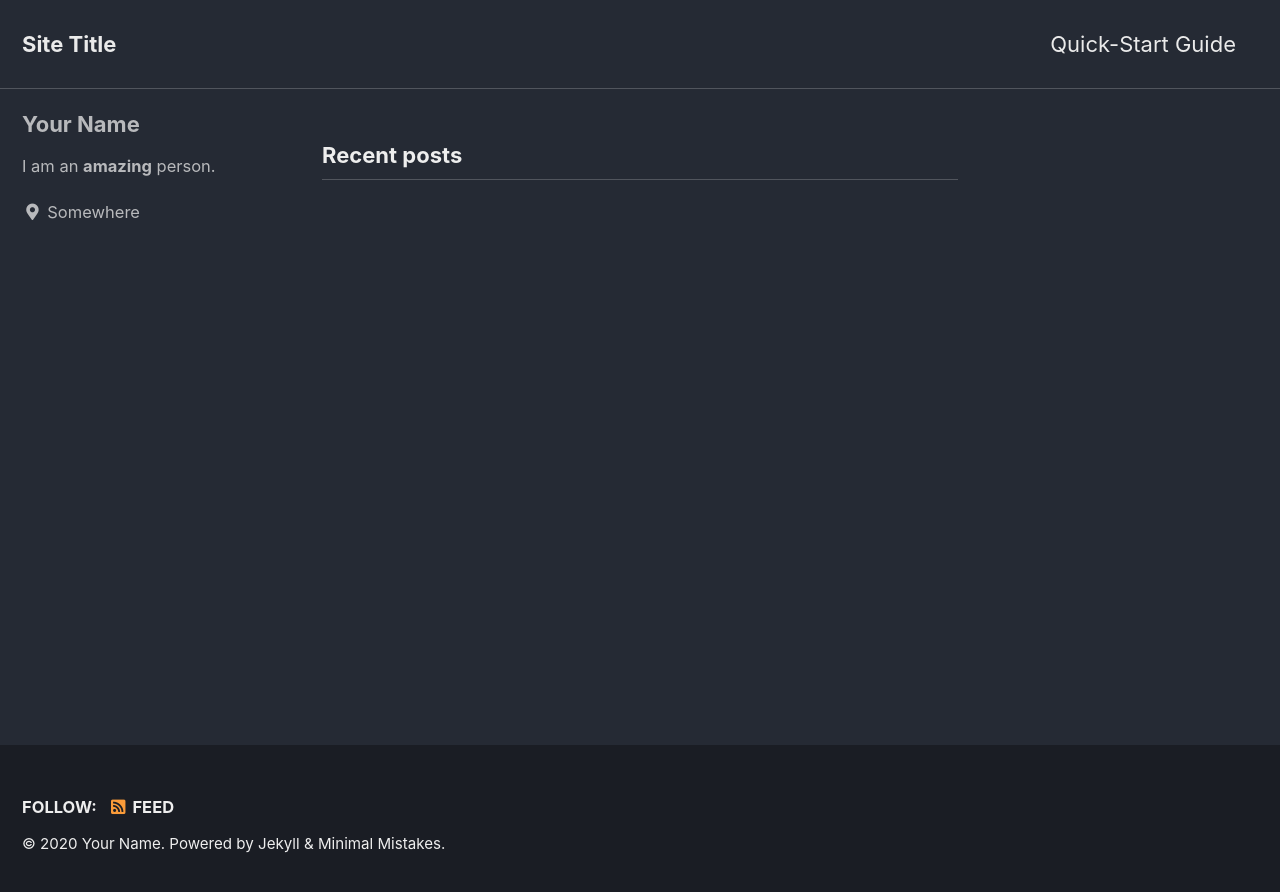
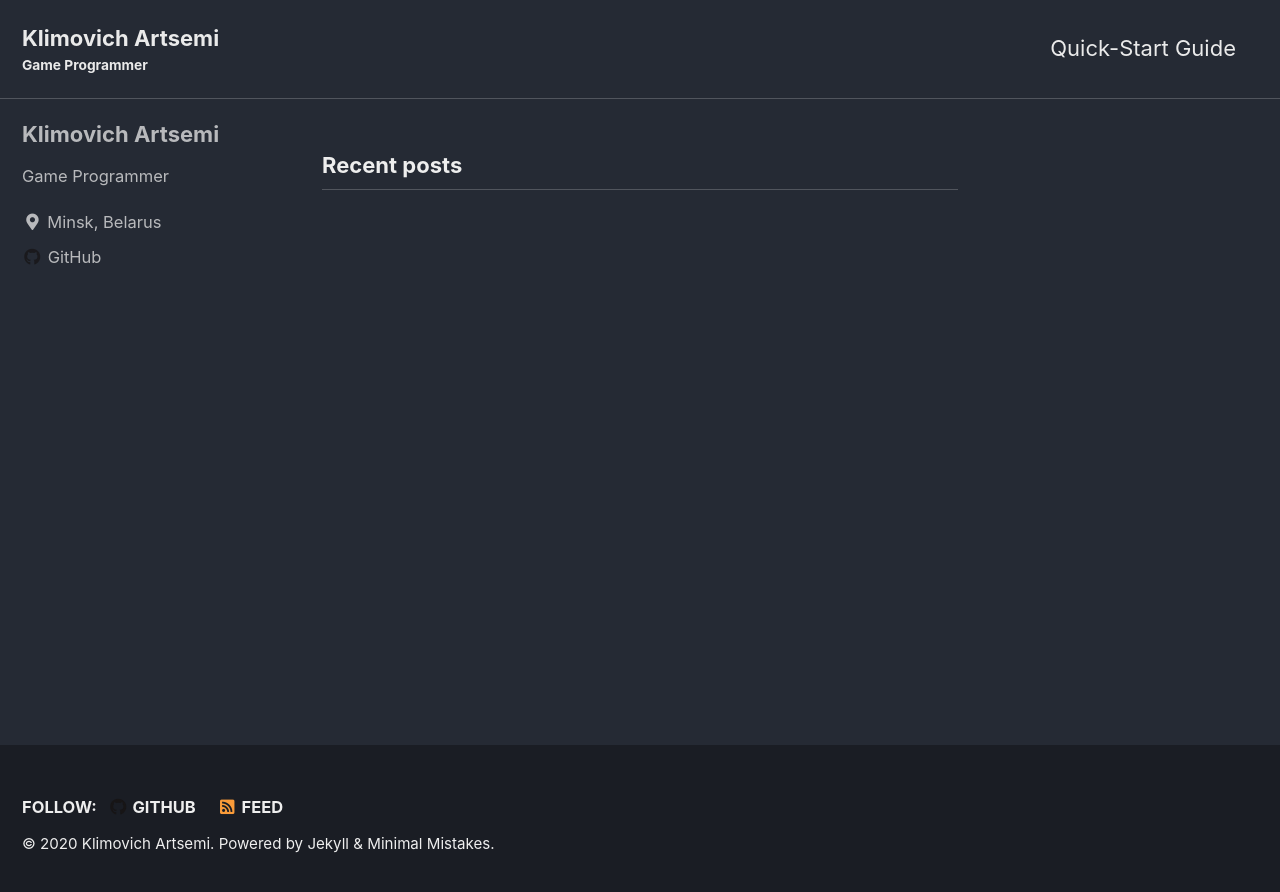
Before and after one commit to artegful/artegful.github.io, a Jekyll site: the page built from index.html, in a window 1280 px wide. Shown: the top 892 px of the page. Built offline with Jekyll 4.4.1, drawn with Linux system fonts in a browser that asks for light colours; cached includes are drawn as plain includes; the list of posts is cut into pages by our own code.

Commit message:
Changed basic stuff

```diff
--- a/_config.yml
+++ b/_config.yml
@@ -16,11 +16,11 @@ minimal_mistakes_skin    : "dark" # "air", "aqua", "contrast", "dark", "dirt", "
 
 # Site Settings
 locale                   : "en-US"
-title                    : "Site Title"
+title                    : "Klimovich Artsemi"
 title_separator          : "-"
-subtitle                 : # site tagline that appears below site title in masthead
-name                     : "Your Name"
-description              : "An amazing website."
+subtitle                 : "Game Programmer"
+name                     : "Klimovich Artsemi"
+description              : "Game Programmer"
 url                      : # the base hostname & protocol for your site e.g. "https://mmistakes.github.io"
 baseurl                  : # the subpath of your site, e.g. "/blog"
 repository               : # GitHub username/repo-name e.g. "mmistakes/minimal-mistakes"
@@ -93,10 +93,10 @@ analytics:
 
 # Site Author
 author:
-  name             : "Your Name"
+  name             : "Klimovich Artsemi"
   avatar           : # path of avatar image, e.g. "/assets/images/bio-photo.jpg"
-  bio              : "I am an **amazing** person."
-  location         : "Somewhere"
+  bio              : "Game Programmer"
+  location         : "Minsk, Belarus"
   email            :
   links:
     - label: "Email"
@@ -113,7 +113,7 @@ author:
       # url: "https://facebook.com/"
     - label: "GitHub"
       icon: "fab fa-fw fa-github"
-      # url: "https://github.com/"
+      url: "https://github.com/artegful"
     - label: "Instagram"
       icon: "fab fa-fw fa-instagram"
       # url: "https://instagram.com/"
@@ -129,7 +129,7 @@ footer:
       # url:
     - label: "GitHub"
       icon: "fab fa-fw fa-github"
-      # url:
+      url: "https://github.com/artegful"
     - label: "GitLab"
       icon: "fab fa-fw fa-gitlab"
       # url:
```
